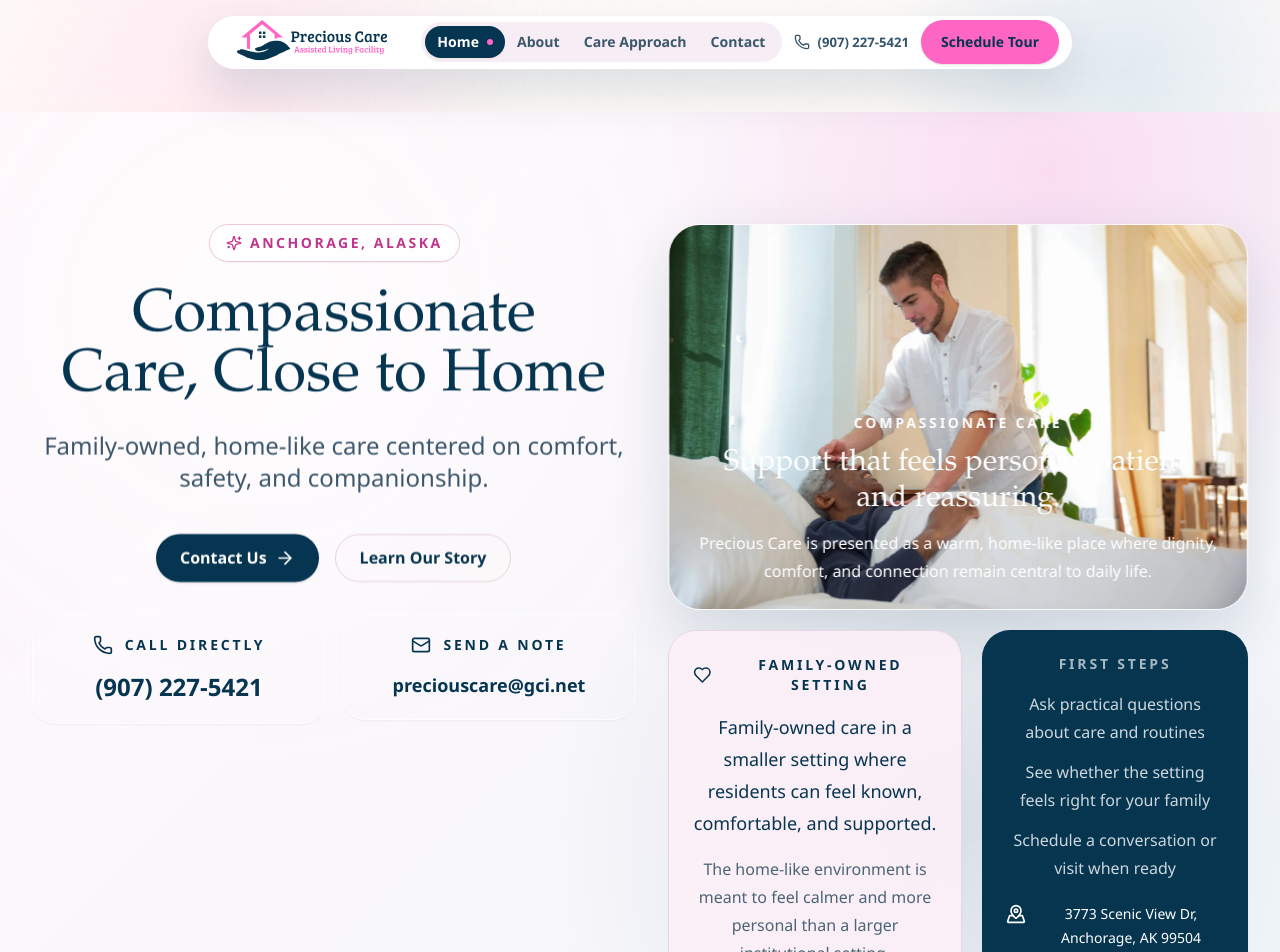
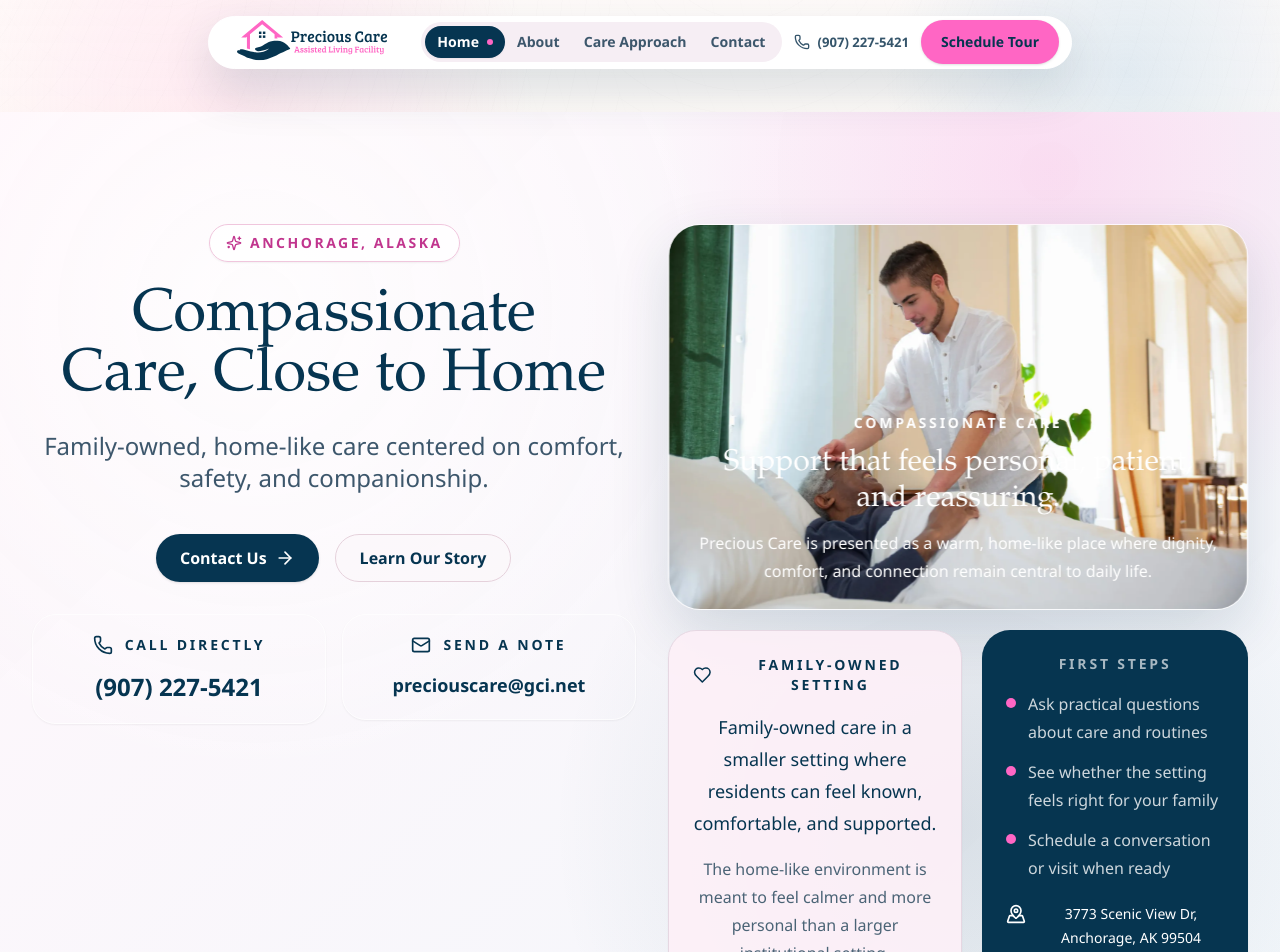
Before and after one commit to Frontier-Systems-Main/Precious-Care-Assisted-Living, a Next.js app: page / in a window 1280 px wide. Shown: the top 952 px of the page. Built offline with nearby package versions, Linux system fonts and the light colour scheme.

Commit message:
formatting changes

```diff
--- a/app/services/page.tsx
+++ b/app/services/page.tsx
@@ -129,7 +129,13 @@ export default function ServicesPage() {
             </div>
             <ul className="space-y-3 text-base leading-7 text-[#24475f] sm:space-y-4 sm:text-lg sm:leading-8">
               {questions.map((question) => (
-                <li key={question}>{question}</li>
+                <li key={question} className="flex items-start gap-3">
+                  <span
+                    className="mt-2 h-2.5 w-2.5 shrink-0 rounded-full bg-[#c1358e]"
+                    aria-hidden="true"
+                  />
+                  <span>{question}</span>
+                </li>
               ))}
             </ul>
             <p className="mt-5 text-sm leading-6 text-[#4b6476] sm:mt-6 sm:text-base sm:leading-7">
--- a/components/Hero.tsx
+++ b/components/Hero.tsx
@@ -173,9 +173,29 @@ export function Hero() {
                 First steps
               </p>
               <ul className="mt-3 space-y-2.5 text-sm leading-6 text-white/80 sm:mt-4 sm:space-y-3 sm:text-base sm:leading-7">
-                <li>Ask practical questions about care and routines</li>
-                <li>See whether the setting feels right for your family</li>
-                <li>Schedule a conversation or visit when ready</li>
+                <li className="flex items-start gap-3 text-left">
+                  <span
+                    className="mt-2 h-2.5 w-2.5 shrink-0 rounded-full bg-[#ff66c4]"
+                    aria-hidden="true"
+                  />
+                  <span>Ask practical questions about care and routines</span>
+                </li>
+                <li className="flex items-start gap-3 text-left">
+                  <span
+                    className="mt-2 h-2.5 w-2.5 shrink-0 rounded-full bg-[#ff66c4]"
+                    aria-hidden="true"
+                  />
+                  <span>
+                    See whether the setting feels right for your family
+                  </span>
+                </li>
+                <li className="flex items-start gap-3 text-left">
+                  <span
+                    className="mt-2 h-2.5 w-2.5 shrink-0 rounded-full bg-[#ff66c4]"
+                    aria-hidden="true"
+                  />
+                  <span>Schedule a conversation or visit when ready</span>
+                </li>
               </ul>
               <div className="mt-4 flex items-start justify-center gap-3 text-white/72 sm:mt-5">
                 <MapPinned className="mt-0.5 h-5 w-5 shrink-0" aria-hidden="true" />
--- a/components/Section.tsx
+++ b/components/Section.tsx
@@ -31,7 +31,7 @@ export function Section({
             {title}
           </h2>
           {description ? (
-            <p className="mt-4 max-w-[34rem] text-[0.98rem] leading-7 text-muted-foreground sm:mt-5 sm:text-lg sm:leading-8 lg:text-xl">
+            <p className="mx-auto mt-4 max-w-[34rem] text-[0.98rem] leading-7 text-muted-foreground sm:mt-5 sm:text-lg sm:leading-8 lg:text-xl">
               {description}
             </p>
           ) : null}
```
